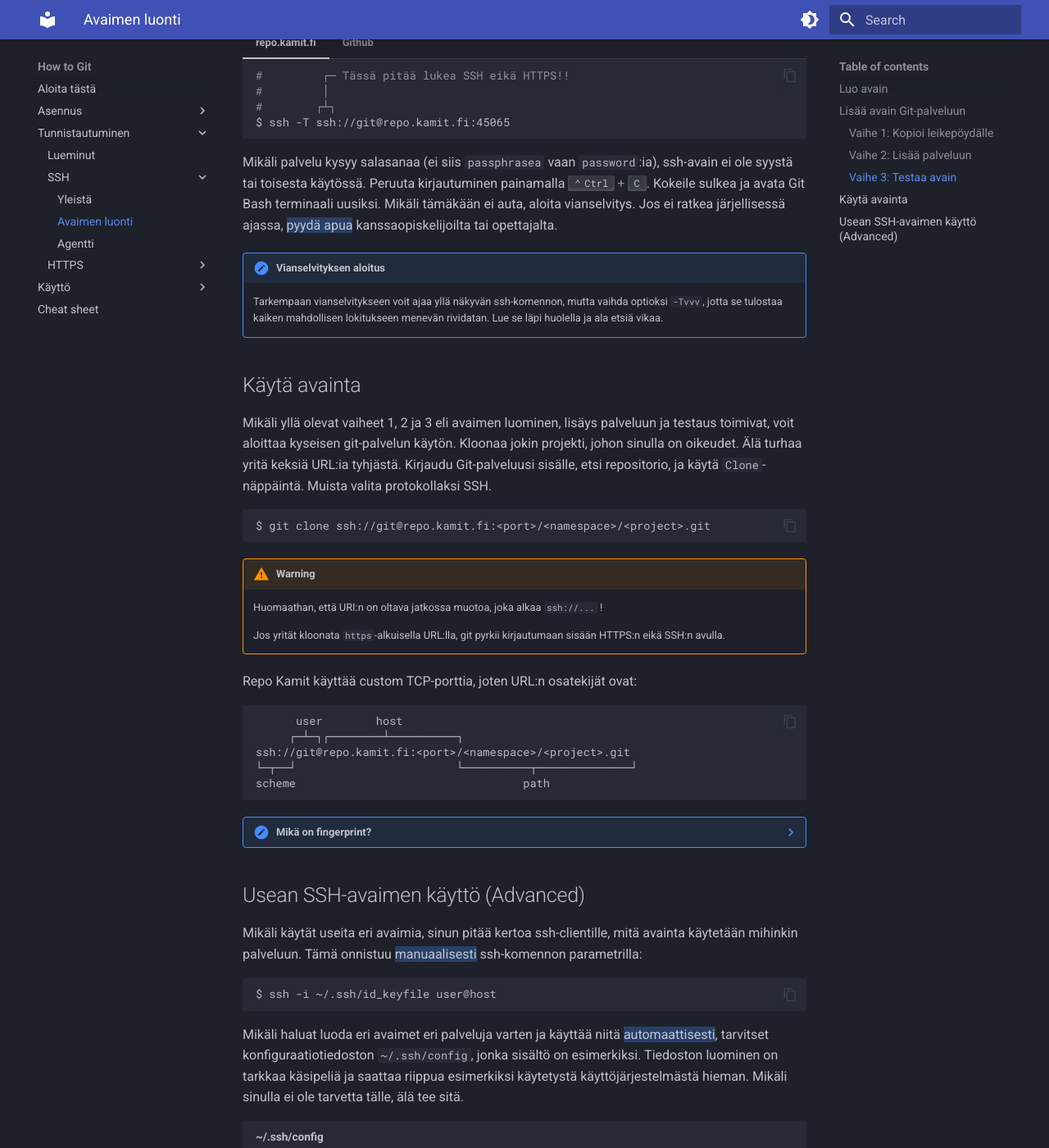
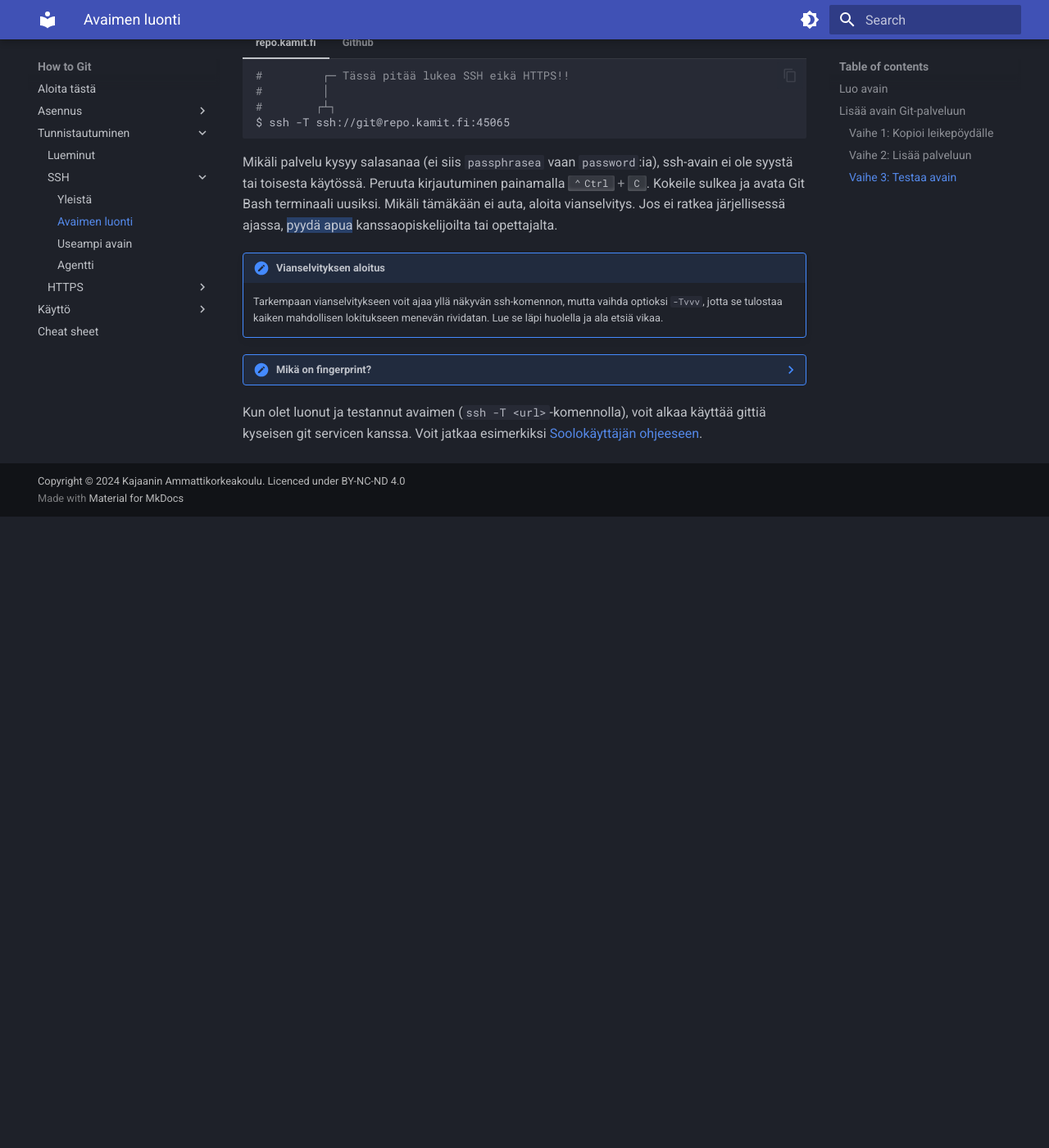
Before and after one commit to sourander/how-to-git, an MkDocs documentation site: the page built from docs/tunnistautuminen/ssh/ssh.md, in a window 1280 px wide and 1400 px high, scrolled down 1646 px. Shown: the whole window at 82% size. Built offline with MkDocs 1.6.1 and Material for MkDocs 9.7.7, drawn with Linux system fonts in a browser that asks for light colours; after the commit the page ends 2276 px from its top, so only the background shows below that; some of the changed text lies outside the part shown.

Commit message:
Reorganized content to make SSH key guide shorter

````diff
--- a/docs/tunnistautuminen/ssh/ssh.md
+++ b/docs/tunnistautuminen/ssh/ssh.md
@@ -79,31 +79,6 @@ Mikäli palvelu kysyy salasanaa (ei siis `passphrasea` vaan `password`:ia), ssh-
 
     Tarkempaan vianselvitykseen voit ajaa yllä näkyvän ssh-komennon, mutta vaihda optioksi `-Tvvv`, jotta se tulostaa kaiken mahdollisen lokitukseen menevän rividatan. Lue se läpi huolella ja ala etsiä vikaa.
 
-
-## Käytä avainta
-
-Mikäli yllä olevat vaiheet 1, 2 ja 3 eli avaimen luominen, lisäys palveluun ja testaus toimivat, voit aloittaa kyseisen git-palvelun käytön. Kloonaa jokin projekti, johon sinulla on oikeudet. Älä turhaa yritä keksiä URL:ia tyhjästä. Kirjaudu Git-palveluusi sisälle, etsi repositorio, ja käytä `Clone`-näppäintä. Muista valita protokollaksi SSH.
-
-```sh
-$ git clone ssh://git@repo.kamit.fi:<port>/<namespace>/<project>.git
-```
-
-!!! warning
-
-    Huomaathan, että URI:n on oltava jatkossa muotoa, joka alkaa `ssh://...` !
-
-    Jos yrität kloonata `https`-alkuisella URL:lla, git pyrkii kirjautumaan sisään HTTPS:n eikä SSH:n avulla.
-
-Repo Kamit käyttää custom TCP-porttia, joten URL:n osatekijät ovat:
-
-```txt
-      user        host
-     ┌─┴─┐┌────────┴──────────┐
-ssh://git@repo.kamit.fi:<port>/<namespace>/<project>.git
-└─┬──┘                        └──────────┬──────────────┘
-scheme                                  path
-```
-
 ??? note "Mikä on fingerprint?"
 
     Kun käytät avainta ensimmäisen kerran, ssh client pyytää sinua varmistamaan, että palvelimen fingerprint on oikein.
@@ -118,28 +93,4 @@ scheme                                  path
 
     Mikäli kirjoitat `yes` ja painat enteriä, niin kyseistä hostia varten lisätään rivit tiedostoon `.ssh/known_hosts`. Mikäli poistat tuon tiedoston, varmistus tehdään seuraavan git-operaation kohdalla uusiksi.
 
-
-## Usean SSH-avaimen käyttö (Advanced)
-
-Mikäli käytät useita eri avaimia, sinun pitää kertoa ssh-clientille, mitä avainta käytetään mihinkin palveluun. Tämä onnistuu ==manuaalisesti== ssh-komennon parametrilla:
-
-```sh
-$ ssh -i ~/.ssh/id_keyfile user@host
-```
-
-Mikäli haluat luoda eri avaimet eri palveluja varten ja käyttää niitä ==automaattisesti==, tarvitset konfiguraatiotiedoston `~/.ssh/config`, jonka sisältö on esimerkiksi. Tiedoston luominen on tarkkaa käsipeliä ja saattaa riippua esimerkiksi käytetystä käyttöjärjestelmästä hieman. Mikäli sinulla ei ole tarvetta tälle, älä tee sitä.
-
-```sh title="~/.ssh/config"
-Host github.com
-  IdentityFile ~/.ssh/github
-  IdentitiesOnly yes
-Host example.com
-  IdentityFile ~/.ssh/example
-  IdentitiesOnly yes
-Host short_alias
-  HostName some.very.long.aws.instance.name.amazonaws.com/
-  User ec2-user
-  Port 22
-  IdentityFile ~/.ssh/something
-  IdentitiesOnly yes
-```
+Kun olet luonut ja testannut avaimen (`ssh -T <url>`-komennolla), voit alkaa käyttää gittiä kyseisen git servicen kanssa. Voit jatkaa esimerkiksi [Soolokäyttäjän ohjeeseen](../../kaytto/soolokayttaja.md).
````
Also changed, not shown: docs/kaytto/soolokayttaja.md (+94 -52 lines), docs/tunnistautuminen/ssh/sshagent.md (+4 -0 lines), docs/tunnistautuminen/ssh/useampi-avain.md (added, +28 -0 lines), docs/tunnistautuminen/ssh/.pages, 1 other file.
